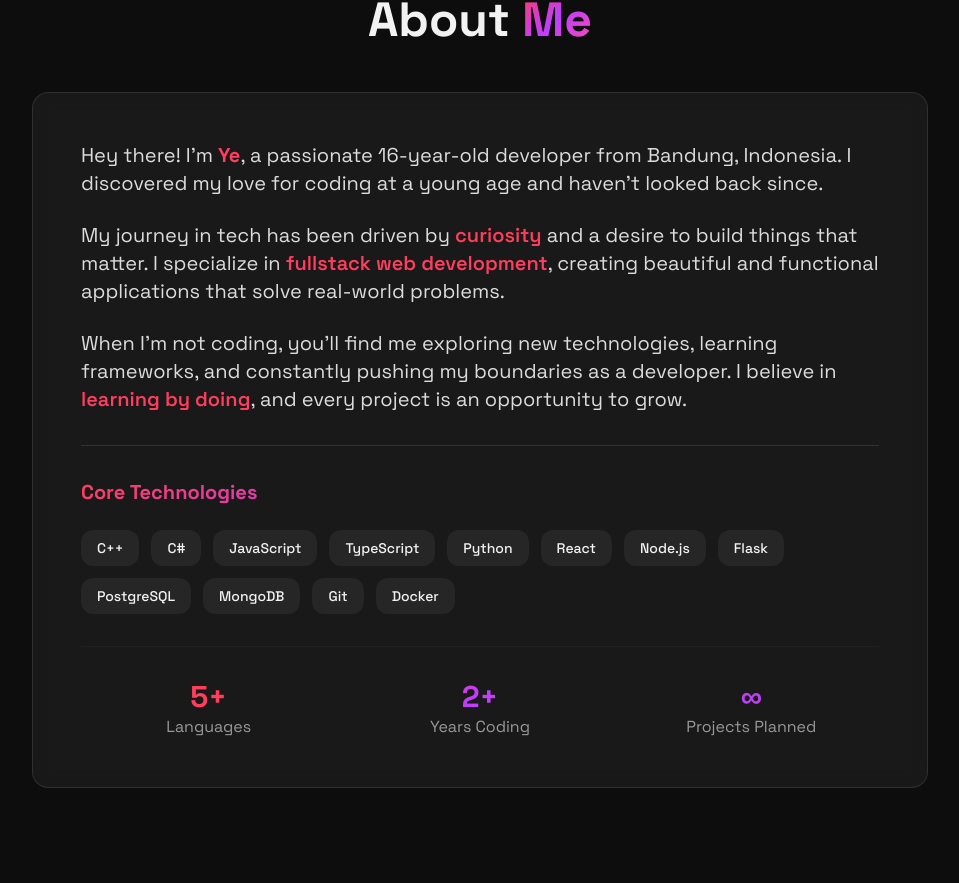
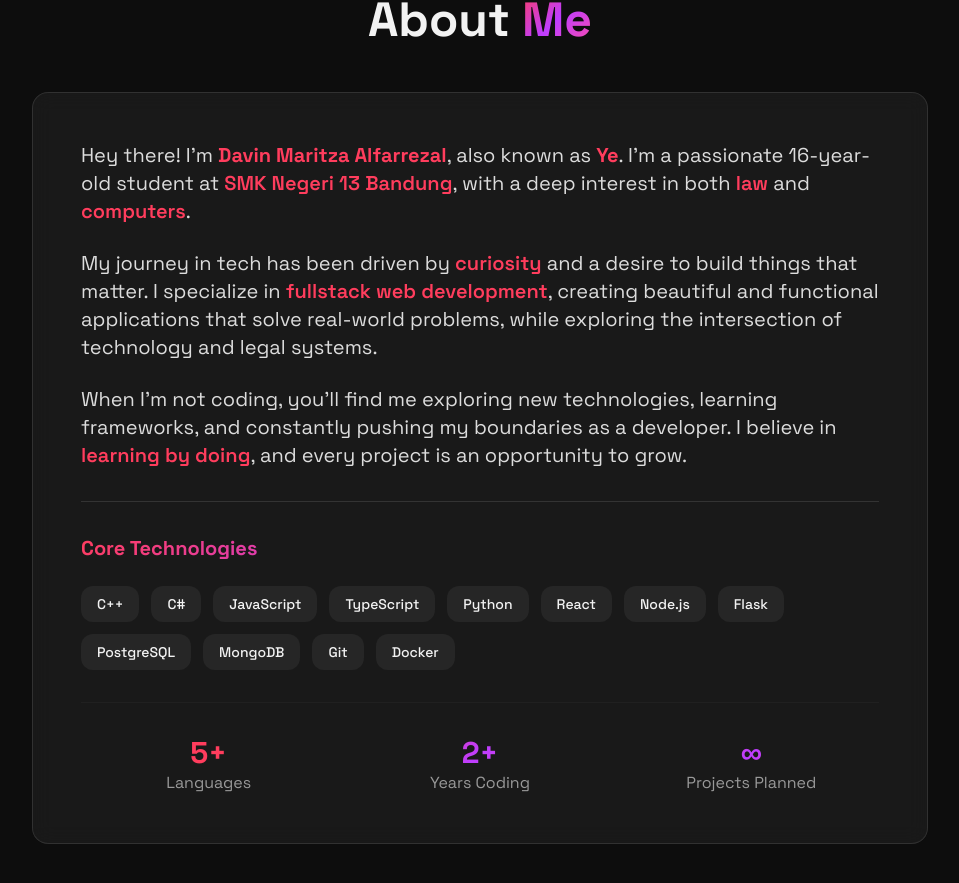
Before and after one commit to davinmaritza/ye-folio-neon, a React (Vite) app: page / in a window 1280 px wide. Shown: the part 932-1815 px from the top of the page, without its empty margins (160-1119 px from the left). Built offline with nearby package versions, Linux system fonts and the light colour scheme; the HTML template or start-up script is replaced by a standard one.

Commit message:
Add personal details to AboutMe

```diff
--- a/src/components/About.tsx
+++ b/src/components/About.tsx
@@ -37,12 +37,12 @@ const About = () => {
 
           <div className="glass rounded-2xl p-8 sm:p-12 hover:shadow-[0_0_40px_rgba(var(--primary-rgb),0.15)] transition-all duration-300">
             <p className="text-lg sm:text-xl text-foreground/90 leading-relaxed mb-6">
-              Hey there! I'm <span className="text-primary font-bold">Ye</span>, a passionate 16-year-old developer from Bandung, Indonesia.
-              I discovered my love for coding at a young age and haven't looked back since.
+              Hey there! I'm <span className="text-primary font-bold">Davin Maritza Alfarrezal</span>, also known as <span className="text-primary font-bold">Ye</span>.
+              I'm a passionate 16-year-old student at <span className="text-primary font-semibold">SMK Negeri 13 Bandung</span>, with a deep interest in both <span className="text-primary font-semibold">law</span> and <span className="text-primary font-semibold">computers</span>.
             </p>
             <p className="text-lg sm:text-xl text-foreground/90 leading-relaxed mb-6">
               My journey in tech has been driven by <span className="text-primary font-semibold">curiosity</span> and a desire to build things that matter.
-              I specialize in <span className="text-primary font-semibold">fullstack web development</span>, creating beautiful and functional applications that solve real-world problems.
+              I specialize in <span className="text-primary font-semibold">fullstack web development</span>, creating beautiful and functional applications that solve real-world problems, while exploring the intersection of technology and legal systems.
             </p>
             <p className="text-lg sm:text-xl text-foreground/90 leading-relaxed mb-8">
               When I'm not coding, you'll find me exploring new technologies, learning frameworks, and constantly
```
